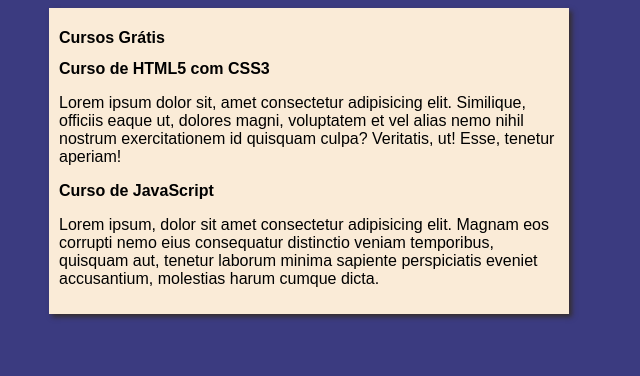
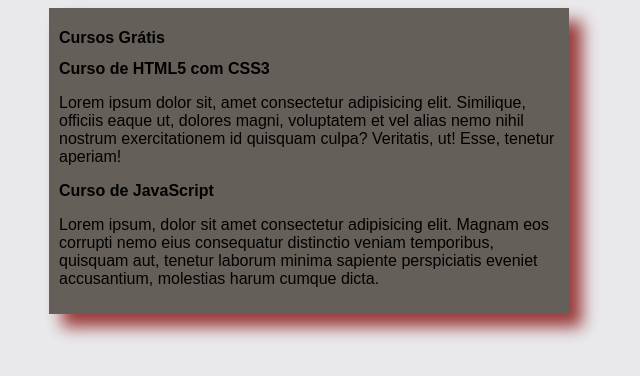
Before and after one commit to EvertonFigueiroa/projetos-html-e-css, a plain HTML site: page index.html in a window 1280 px wide. Shown: the whole page, without its empty margins (331-971 px from the left). Drawn offline with Linux system fonts and the light colour scheme.

Commit message:
Update style.css

```diff
--- a/estilos/style.css
+++ b/estilos/style.css
@@ -4,14 +4,14 @@
 }
 
 body {
-    background-color: rgb(59, 59, 128);
+    background-color: rgb(233, 233, 236);
 
 }
 
 main {
-    background-color: antiquewhite;
+    background-color: rgb(100, 96, 89);
     width: 500px;
     margin: auto;
     padding: 10px;
-    box-shadow: 3px 3px 5px rgb(53, 45, 45);
+    box-shadow: 13px 13px 15px rgb(155, 59, 59);
 }
```
